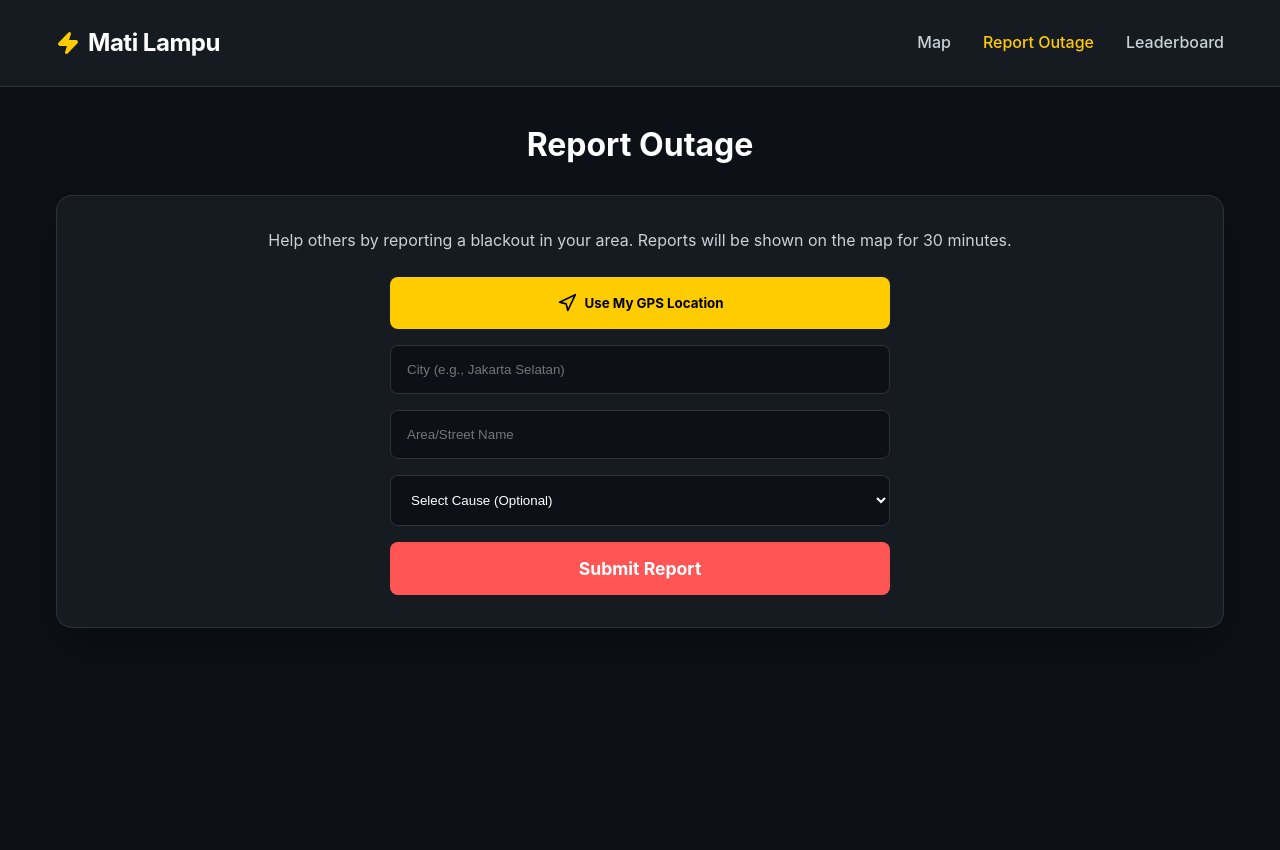
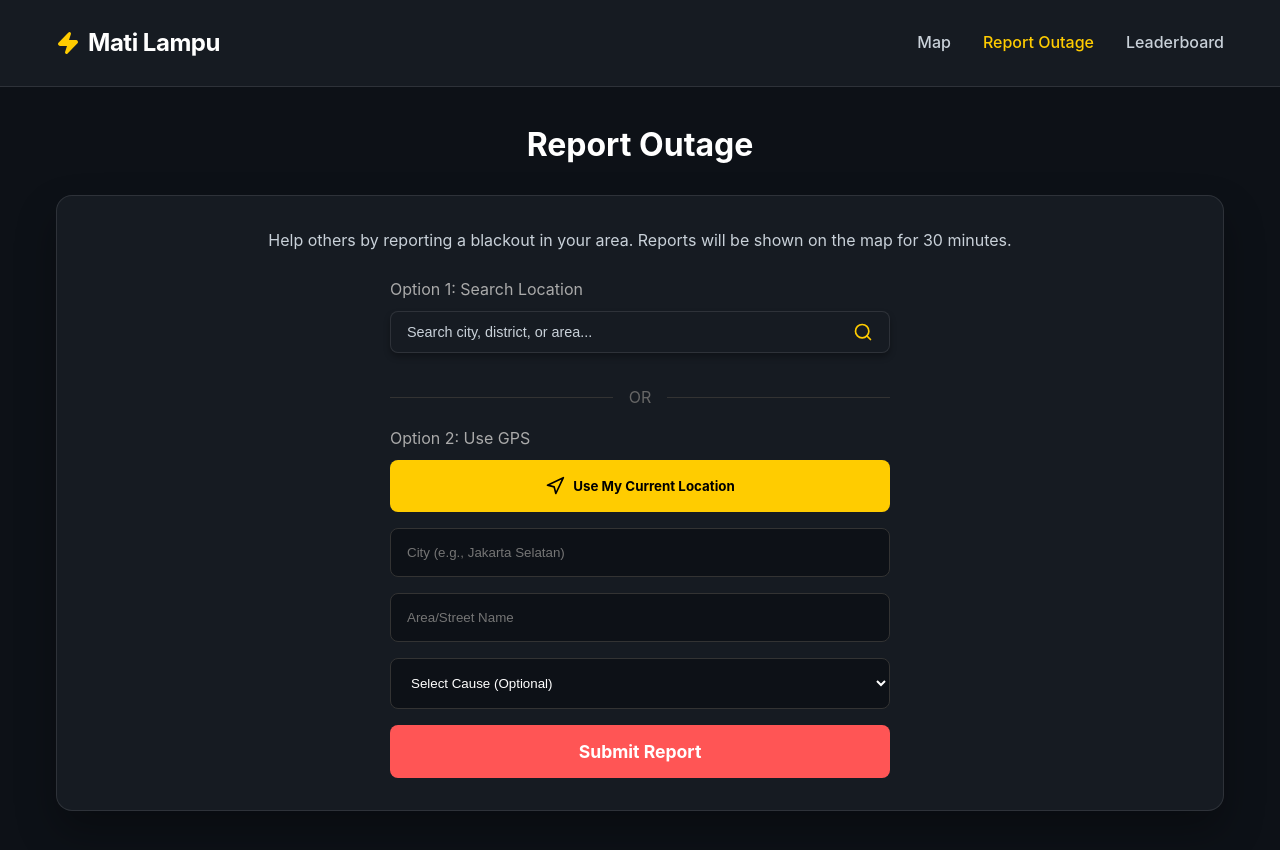
Before and after one commit to ajisetyoko/matilampu, a React (Vite) app: page /report in a window 1280 px wide. Shown: the top 850 px of the page. Before the commit the page ends 800 px from the top, so only its background shows below. Built offline with nearby package versions, Linux system fonts and the light colour scheme.

Commit message:
fix: ui layout and backend listener

```diff
--- a/src/components/SearchControl.css
+++ b/src/components/SearchControl.css
@@ -6,6 +6,16 @@
     /* Above Leaflet map */
     width: 300px;
     font-family: var(--font-main);
+}
+
+/* Modifier for embedding in normal document flow */
+.search-control.embedded {
+    position: relative;
+    top: auto;
+    left: auto;
+    width: 100%;
+    max-width: 100%;
+    z-index: 10;
 }
 
 .search-form {
--- a/src/components/SearchControl.jsx
+++ b/src/components/SearchControl.jsx
@@ -2,7 +2,7 @@ import React, { useState } from 'react';
 import { Search } from 'lucide-react';
 import './SearchControl.css';
 
-const SearchControl = ({ onLocationSelect }) => {
+const SearchControl = ({ onLocationSelect, className = '' }) => {
     const [query, setQuery] = useState('');
     const [results, setResults] = useState([]);
     const [isSearching, setIsSearching] = useState(false);
@@ -35,7 +35,7 @@ const SearchControl = ({ onLocationSelect }) => {
     };
 
     return (
-        <div className="search-control">
+        <div className={`search-control ${className}`}>
             <form onSubmit={handleSearch} className="search-form">
                 <input
                     type="text"
--- a/src/pages/ReportOutage.jsx
+++ b/src/pages/ReportOutage.jsx
@@ -1,6 +1,7 @@
 import React, { useState } from 'react';
-import { MapPin, Navigation } from 'lucide-react';
-import '../components/Hero.css'; // Reusing some hero styles for buttons/titles
+import { MapPin, Navigation, AlertTriangle } from 'lucide-react';
+import SearchControl from '../components/SearchControl';
+import '../components/Hero.css';
 
 const ReportOutage = () => {
     const [formData, setFormData] = useState({
@@ -12,6 +13,7 @@ const ReportOutage = () => {
     });
     const [loading, setLoading] = useState(false);
     const [message, setMessage] = useState('');
+    const [locationSource, setLocationSource] = useState(null); // 'gps' or 'manual'
 
     const handleLocate = () => {
         if (navigator.geolocation) {
@@ -23,7 +25,7 @@ const ReportOutage = () => {
                         lat: position.coords.latitude,
                         lng: position.coords.longitude
                     }));
-                    // Ideally fetch city name from reverse geocoding here, but for now just raw coords
+                    setLocationSource('gps');
                     setLoading(false);
                 },
                 (error) => {
@@ -37,10 +39,22 @@ const ReportOutage = () => {
         }
     };
 
+    const handleSearchSelect = (location) => {
+        setFormData(prev => ({
+            ...prev,
+            lat: location.lat,
+            lng: location.lng,
+            // Simple heuristic to split name, user can edit
+            city: location.name.split(',')[0],
+            area: location.name.split(',').slice(1, 3).join(',').trim()
+        }));
+        setLocationSource('manual');
+    };
+
     const handleSubmit = async (e) => {
         e.preventDefault();
         if (!formData.lat || !formData.lng) {
-            setMessage("Please include your location.");
+            setMessage("Please set your location (GPS or Search).");
             return;
         }
 
@@ -56,6 +70,7 @@ const ReportOutage = () => {
             if (response.ok) {
                 setMessage(data.isNew ? "Report Submitted!" : "Report Renewed (Heartbeat)!");
                 setFormData({ city: '', area: '', cause: '', lat: '', lng: '' });
+                setLocationSource(null);
             } else {
                 setMessage("Error: " + data.error);
             }
@@ -75,7 +90,19 @@ const ReportOutage = () => {
                     Reports will be shown on the map for 30 minutes.
                 </p>
 
+                <div style={{ width: '100%', maxWidth: '500px', marginBottom: '1rem' }}>
+                    <label style={{ display: 'block', marginBottom: '0.5rem', color: '#aaa' }}>Option 1: Search Location</label>
+                    <SearchControl onLocationSelect={handleSearchSelect} className="embedded" />
+                </div>
+
+                <div style={{ width: '100%', maxWidth: '500px', display: 'flex', alignItems: 'center', gap: '1rem', margin: '1rem 0' }}>
+                    <div style={{ flex: 1, height: '1px', background: '#333' }}></div>
+                    <span style={{ color: '#666' }}>OR</span>
+                    <div style={{ flex: 1, height: '1px', background: '#333' }}></div>
+                </div>
+
                 <form onSubmit={handleSubmit} style={{ width: '100%', maxWidth: '500px', display: 'flex', flexDirection: 'column', gap: '1rem' }}>
+                    <label style={{ display: 'block', marginBottom: '-0.5rem', color: '#aaa' }}>Option 2: Use GPS</label>
                     <button
                         type="button"
                         onClick={handleLocate}
@@ -86,12 +113,28 @@ const ReportOutage = () => {
                             border: 'none', padding: '1rem', borderRadius: '8px', fontWeight: 'bold'
                         }}
                     >
-                        {loading && !formData.lat ? "Locating..." : <><Navigation size={20} /> Use My GPS Location</>}
+                        {loading && !formData.lat ? "Locating..." : <><Navigation size={20} /> Use My Current Location</>}
                     </button>
 
                     {formData.lat && (
-                        <div style={{ fontSize: '0.9rem', color: '#00ff7f', textAlign: 'center' }}>
-                            Coordinates: {parseFloat(formData.lat).toFixed(4)}, {parseFloat(formData.lng).toFixed(4)}
+                        <div style={{
+                            padding: '1rem', borderRadius: '8px',
+                            background: locationSource === 'gps' ? 'rgba(0, 255, 127, 0.1)' : 'rgba(255, 165, 0, 0.1)',
+                            border: `1px solid ${locationSource === 'gps' ? '#00ff7f' : 'orange'}`,
+                            textAlign: 'center'
+                        }}>
+                            <div style={{ color: locationSource === 'gps' ? '#00ff7f' : 'orange', fontWeight: 'bold', marginBottom: '0.5rem' }}>
+                                {locationSource === 'gps' ? <span style={{ display: 'flex', alignItems: 'center', justifyContent: 'center', gap: '5px' }}><MapPin size={16} /> GPS Location Locked</span> :
+                                    <span style={{ display: 'flex', alignItems: 'center', justifyContent: 'center', gap: '5px' }}><AlertTriangle size={16} /> Manual Location Selected</span>}
+                            </div>
+                            <div style={{ fontSize: '0.85rem', color: '#ccc' }}>
+                                {parseFloat(formData.lat).toFixed(4)}, {parseFloat(formData.lng).toFixed(4)}
+                            </div>
+                            {locationSource === 'manual' && (
+                                <div style={{ fontSize: '0.8rem', color: 'orange', marginTop: '0.5rem' }}>
+                                    Note: Manual reports may be less accurate than GPS.
+                                </div>
+                            )}
                         </div>
                     )}
 
```
Also changed, not shown: 1 other file (tests, documents, lock files or other folders).
